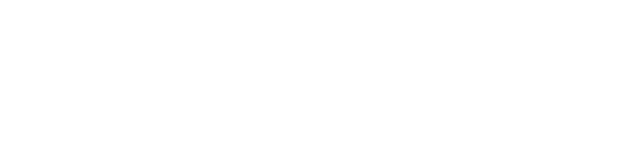
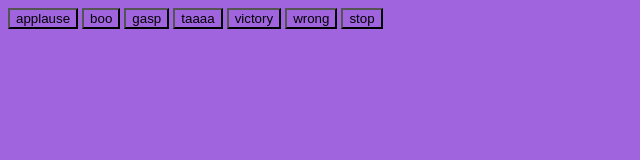
Before and after one commit to acciojob/Soundbar-shashikant270196, a website: page main.html in a window 1280 px wide. Shown: the whole page, without its empty margins (0-640 px from the left). Drawn offline with Linux system fonts and the light colour scheme.

Commit message:
created a submission

```diff
--- a/main.html
+++ b/main.html
@@ -8,6 +8,13 @@
 
 <body>
 	<!-- the entire body must be written by student -->
+	<button id="buttons" class="btn">applause</button>
+	<button id="buttons" class="btn">boo</button>
+	<button id="buttons" class="btn">gasp</button>
+	<button id="buttons" class="btn">taaaa</button>
+	<button id="buttons" class="btn">victory</button>
+	<button id="buttons" class="btn">wrong</button>
+	<button id="buttons" class="btn">stop</button>
     <script type="text/javascript" src="./script.js">
 </script>
 
--- a/styles.css
+++ b/styles.css
@@ -1 +1,3 @@
-/*  your css code here. If applicable */
+*{
+    background-color: rgb(161,100,223);
+}
```
